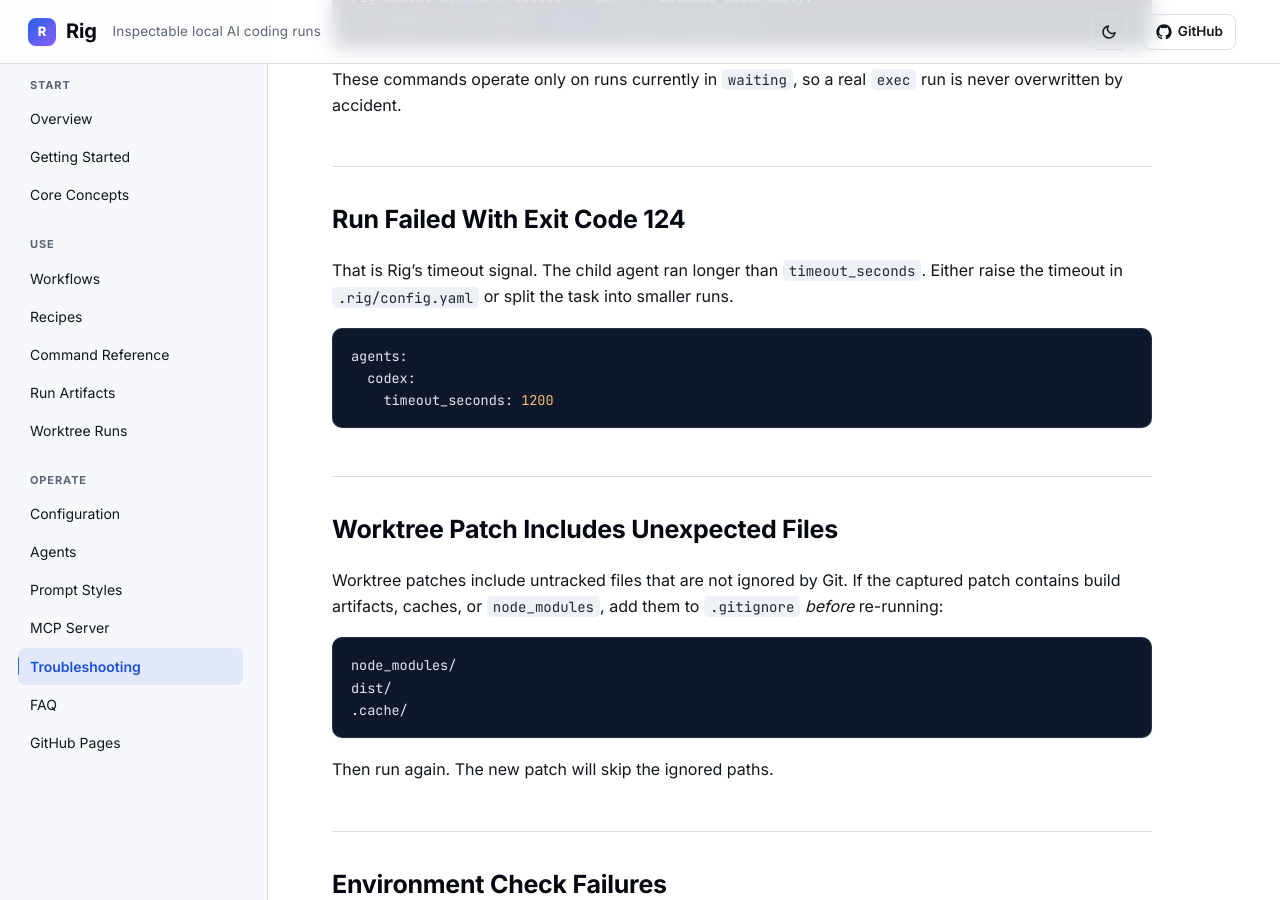
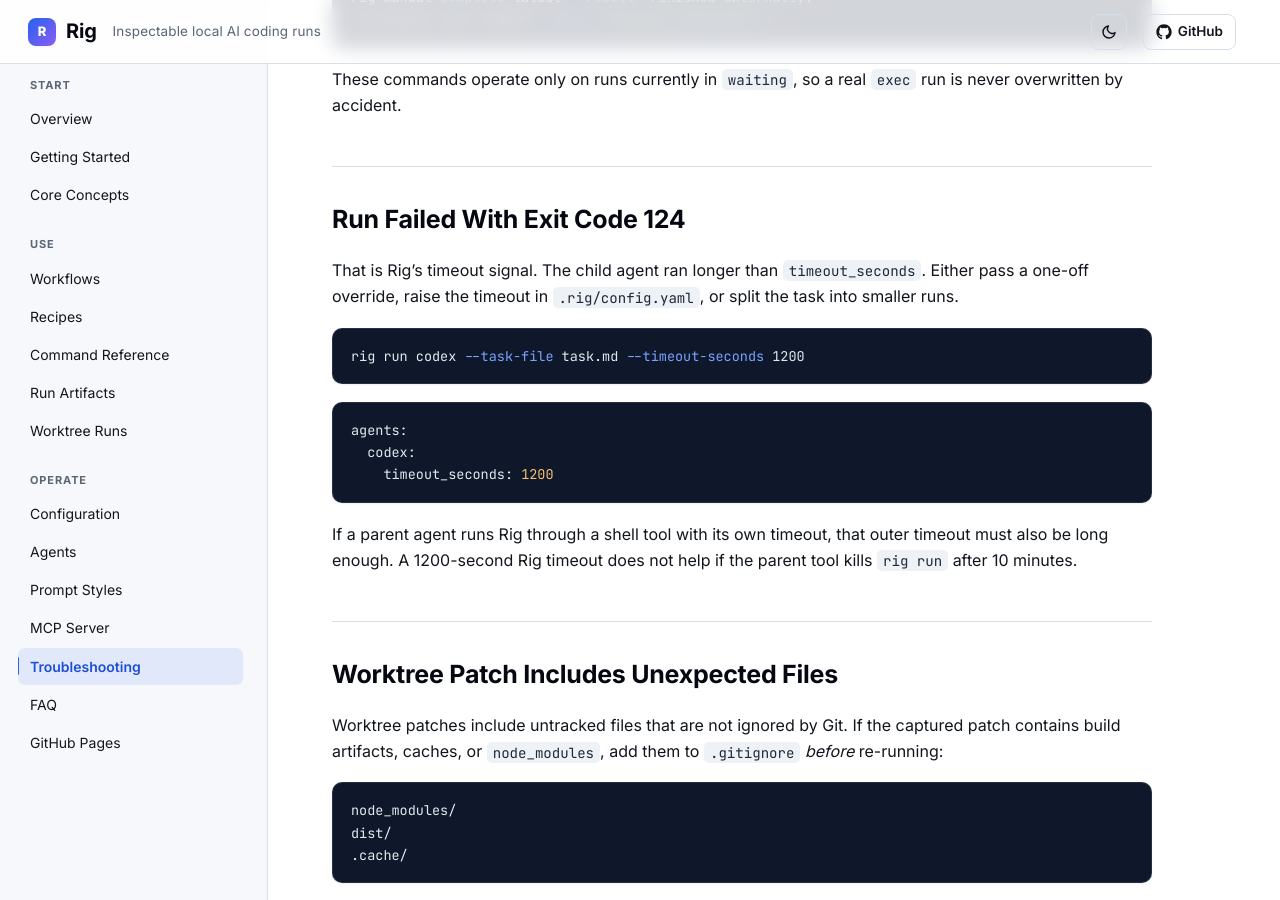
Before and after one commit to s-hiraoku/rig, a Jekyll site: the page built from docs/troubleshooting.md, in a window 1280 px wide and 900 px high, scrolled down 2337 px. Built offline with Jekyll 4.4.1, drawn with Linux system fonts in a browser that asks for light colours.

Commit message:
Allow per-run timeout overrides

````diff
--- a/docs/troubleshooting.md
+++ b/docs/troubleshooting.md
@@ -103,14 +103,22 @@
 ## Run Failed With Exit Code 124
 
 That is Rig's timeout signal. The child agent ran longer than
-`timeout_seconds`. Either raise the timeout in `.rig/config.yaml` or split
-the task into smaller runs.
+`timeout_seconds`. Either pass a one-off override, raise the timeout in
+`.rig/config.yaml`, or split the task into smaller runs.
+
+```bash
+rig run codex --task-file task.md --timeout-seconds 1200
+```
 
 ```yaml
 agents:
   codex:
     timeout_seconds: 1200
 ```
+
+If a parent agent runs Rig through a shell tool with its own timeout, that
+outer timeout must also be long enough. A 1200-second Rig timeout does not help
+if the parent tool kills `rig run` after 10 minutes.
 
 ## Worktree Patch Includes Unexpected Files
 
--- a/rig/cli.py
+++ b/rig/cli.py
@@ -196,6 +196,11 @@
         default=1,
         help="Run this task N times concurrently",
     )
+    parser.add_argument(
+        "--timeout-seconds",
+        type=positive_int,
+        help="Override the configured agent timeout for this run",
+    )
     parser.add_argument("--json", action="store_true", help="Print JSON output")
 
 
@@ -324,6 +329,7 @@
         task_file=args.task_file,
         dry_run=args.dry_run,
         worktree=worktree,
+        timeout_seconds=args.timeout_seconds,
     )
     try:
         outcomes = RunOrchestrator(store).run_many(request, count=args.parallel)
--- a/rig/mcp_server.py
+++ b/rig/mcp_server.py
@@ -37,6 +37,7 @@
         worktree: bool = False,
         dry_run: bool = False,
         parallel: int = 1,
+        timeout_seconds: int | None = None,
         cwd: str | None = None,
     ) -> dict[str, Any]:
         """Start a Rig run and return structured run metadata.
@@ -53,6 +54,7 @@
             worktree=worktree,
             dry_run=dry_run,
             parallel=parallel,
+            timeout_seconds=timeout_seconds,
             cwd=cwd,
         )
 
@@ -165,6 +167,7 @@
     worktree: bool = False,
     dry_run: bool = False,
     parallel: int = 1,
+    timeout_seconds: int | None = None,
     cwd: str | None = None,
 ) -> dict[str, Any]:
     try:
@@ -176,6 +179,7 @@
             task_file=resolved_task_file,
             dry_run=dry_run,
             worktree=worktree,
+            timeout_seconds=timeout_seconds,
         )
         outcomes = RunOrchestrator(store).run_many(request, count=parallel)
     except (
--- a/rig/orchestrator.py
+++ b/rig/orchestrator.py
@@ -21,6 +21,7 @@
     task_file: str | None
     dry_run: bool
     worktree: bool
+    timeout_seconds: int | None = None
 
 
 @dataclass(frozen=True)
@@ -79,6 +80,10 @@
         config = self.store.load_config()
         agent_name = request.agent or config.default_agent
         agent_config = config.agent(agent_name)
+        if request.timeout_seconds is not None:
+            if request.timeout_seconds <= 0:
+                raise ValueError("--timeout-seconds must be 1 or greater.")
+            agent_config = replace(agent_config, timeout_seconds=request.timeout_seconds)
 
         context = self.store.create_run(agent_name, raw_task=task_input.text)
         if request.worktree:
--- a/rig/policy.py
+++ b/rig/policy.py
@@ -40,6 +40,9 @@
 - Prefer `--task-file` for long or structured tasks.
 - Prefer native parent-agent subagents over `rig run --parallel` when available.
 - Prefer native isolated subagent workspaces over `rig worktree run` when available.
+- For long delegated runs, choose an explicit `--timeout-seconds` or
+  `timeout_seconds` value that matches the task size, and set any parent shell
+  tool timeout high enough for the Rig command to finish.
 """
 
 
````
Also changed, not shown: docs/agents.md (+11 -0 lines), docs/commands.md (+5 -0 lines), docs/configuration.md (+4 -0 lines), docs/mcp.md (+4 -0 lines), docs/workflows.md (+9 -0 lines), tests/test_cli.py (+38 -0 lines), tests/test_mcp_server.py (+11 -0 lines), README.md, 2 other files.
